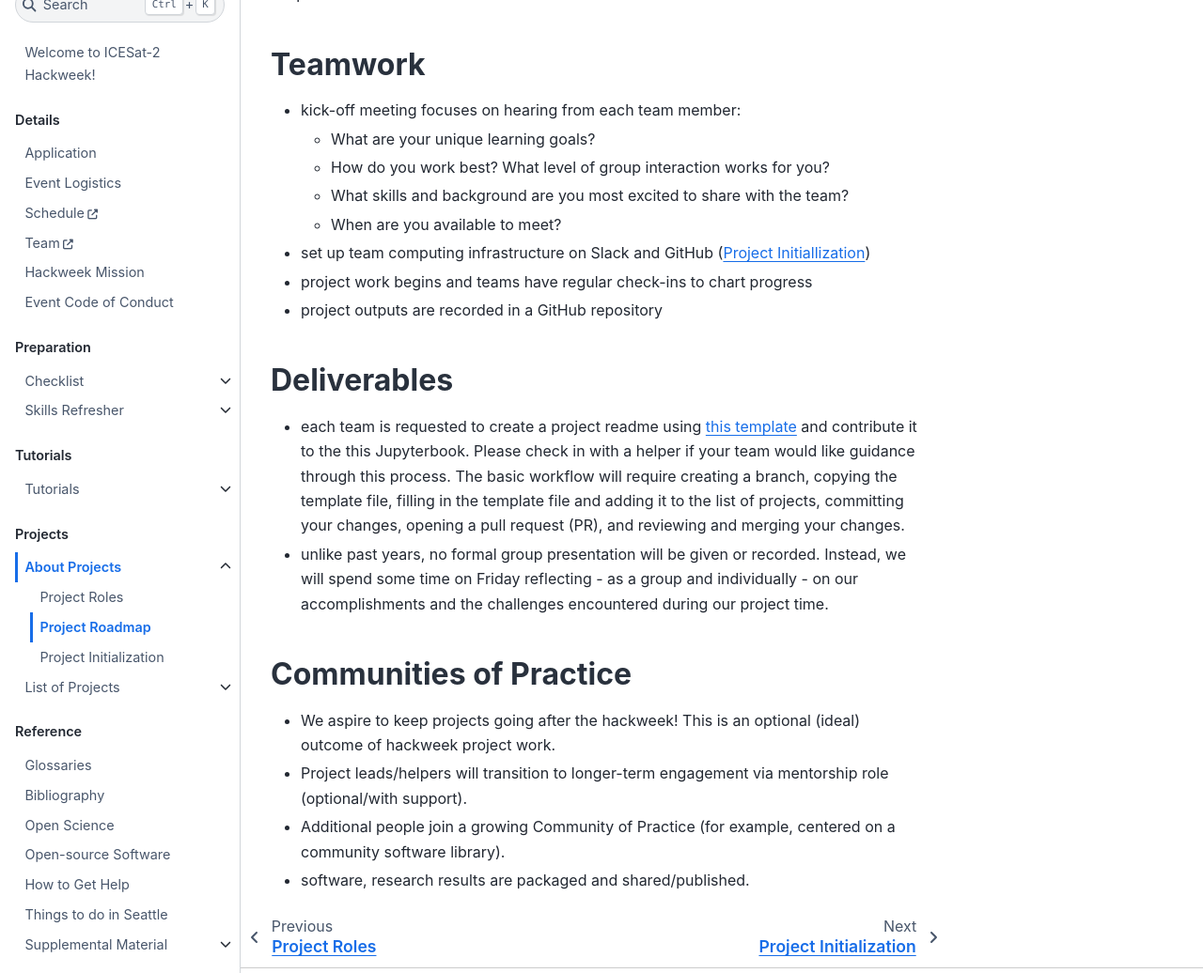
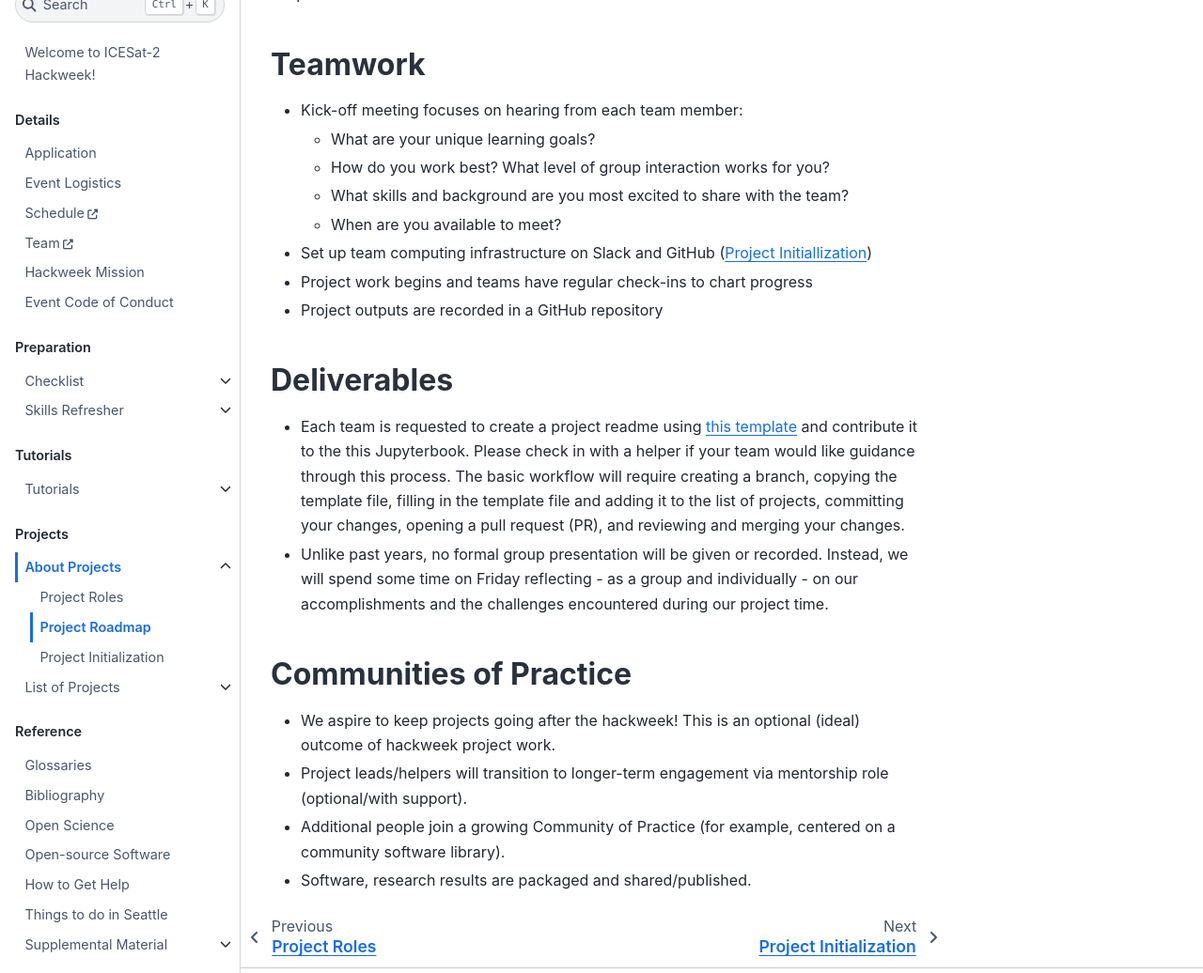
Before and after one commit to ICESAT-2HackWeek/ICESat-2-Hackweek-2023, a Jupyter Book: the page built from book/projects/project_roadmap.md, in a window 1280 px wide and 1400 px high, scrolled down 865 px. Shown: the part 292-1328 px from the top of the window at 94% size. Built offline with Jupyter Book 1.0.4 settings and Sphinx 7.4.7 and the Sphinx Book theme 1.1.4, drawn with Linux system fonts in a browser that asks for light colours; pages that are not in the unit, such as notebooks, are missing from menus.

```diff
--- a/book/projects/project_roadmap.md
+++ b/book/projects/project_roadmap.md
@@ -35,19 +35,19 @@ We facilitate a project team formation session at the end of the first day of th
 
 ## **Teamwork**
 
-* kick-off meeting focuses on hearing from each team member:
+* Kick-off meeting focuses on hearing from each team member:
     * What are your unique learning goals?
     * How do you work best? What level of group interaction works for you?
     * What skills and background are you most excited to share with the team?
     * When are you available to meet?
-* set up team computing infrastructure on Slack and GitHub ([Project Initiallization](project_initialization))
-* project work begins and teams have regular check-ins to chart progress
-* project outputs are recorded in a GitHub repository
+* Set up team computing infrastructure on Slack and GitHub ([Project Initiallization](project_initialization))
+* Project work begins and teams have regular check-ins to chart progress
+* Project outputs are recorded in a GitHub repository
 
 ## **Deliverables**
 
-* each team is requested to create a project readme using [this template](project_readmes/project_readme_template) and contribute it to the this Jupyterbook. Please check in with a helper if your team would like guidance through this process. The basic workflow will require creating a branch, copying the template file, filling in the template file and adding it to the list of projects, committing your changes, opening a pull request (PR), and reviewing and merging your changes.
-* unlike past years, no formal group presentation will be given or recorded. Instead, we will spend some time on Friday reflecting - as a group and individually - on our accomplishments and the challenges encountered during our project time.
+* Each team is requested to create a project readme using [this template](project_readmes/project_readme_template) and contribute it to the this Jupyterbook. Please check in with a helper if your team would like guidance through this process. The basic workflow will require creating a branch, copying the template file, filling in the template file and adding it to the list of projects, committing your changes, opening a pull request (PR), and reviewing and merging your changes.
+* Unlike past years, no formal group presentation will be given or recorded. Instead, we will spend some time on Friday reflecting - as a group and individually - on our accomplishments and the challenges encountered during our project time.
 
 
 ## **Communities of Practice**
@@ -55,4 +55,4 @@ We facilitate a project team formation session at the end of the first day of th
 * We aspire to keep projects going after the hackweek! This is an optional (ideal) outcome of hackweek project work.
 * Project leads/helpers will transition to longer-term engagement via mentorship role (optional/with support).
 * Additional people join a growing Community of Practice (for example, centered on a community software library).
-* software, research results are packaged and shared/published.
+* Software, research results are packaged and shared/published.
```
